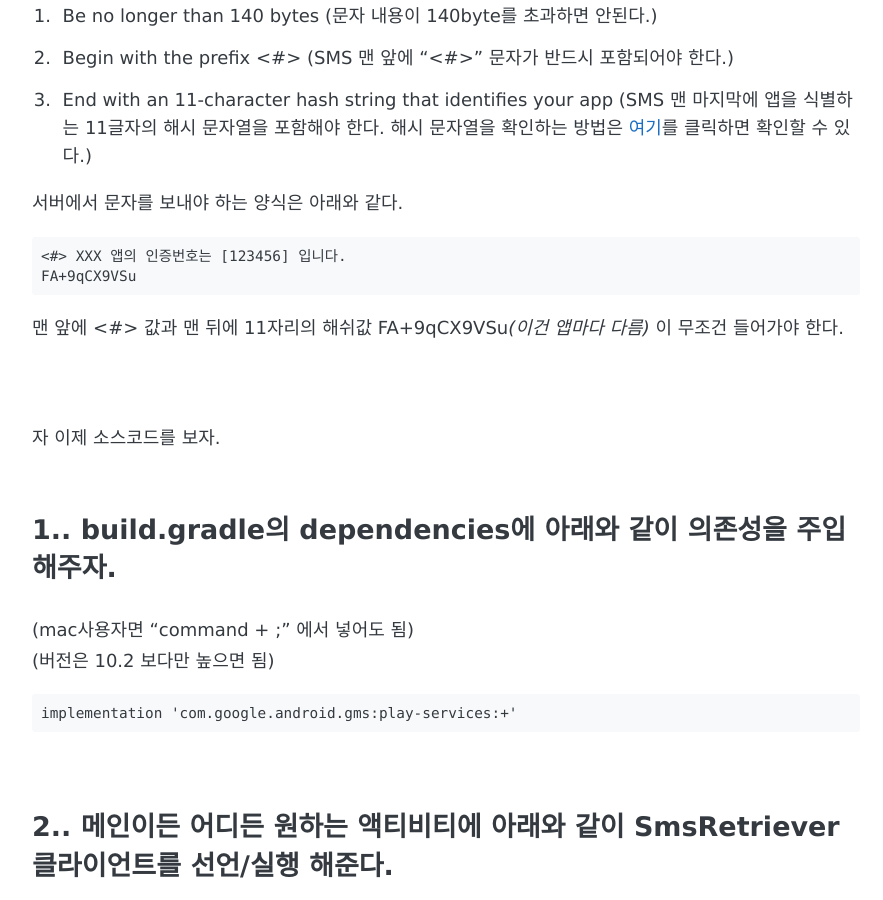
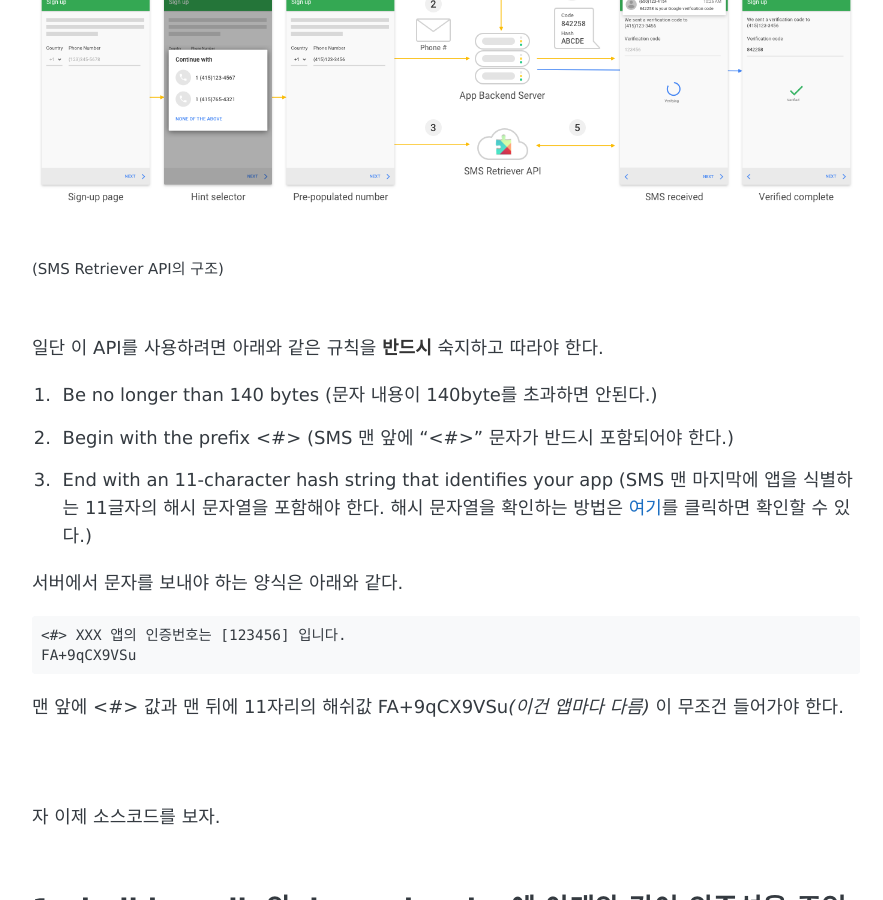
Before and after one commit to CaptainWonJong/CaptainWonJong.github.io, a Jekyll site: the page built from _posts/2018-09-10-SMS Retriever API.md, in a window 1280 px wide and 900 px high, scrolled down 778 px. Shown: the whole window, without its empty margins (194-1077 px from the left). Built offline with Jekyll 4.4.1, drawn with Linux system fonts in a browser that asks for light colours; some web fonts are replaced; comment, search, counter and statistics services are not loaded.

Commit message:
modify SMS Retriever API

```diff
--- a/_posts/2018-09-10-SMS Retrieve API.md
+++ b/_posts/2018-09-10-SMS Retriever API.md
@@ -18,7 +18,11 @@ SMS/다이얼러 기본 앱, 어시스턴스 앱, 백업 앱, 계정 관리, 고
 
 그리하여 SMS 권한을 사용하지 않고 OTP 자동입력을 할 수 있도록 [SMS Retriever API](https://developers.google.com/identity/sms-retriever/), [SMS_Manager API](https://developer.android.com/reference/android/telephony/SmsManager), [SMS Intent](https://developer.android.com/guide/components/intents-common#SearchOnApp) 로 대체하여 사용해야 한다.
 
-오늘은 첫 번째로 **SMS Retriever API**를 사용하여 SMS가 왔을 때 인증번호를 자동으로 입력하는 방법을 알아보자.  <br><br>
+오늘은 첫 번째로 **SMS Retriever API**를 사용하여 SMS가 왔을 때 인증번호를 자동으로 입력하는 방법을 알아보자.
+
+  ![SMS_Retriever_API.png](https://captainwonjong.github.io/images/img_sms_retriever_api_flow.png)
+  <small> (SMS Retriever API의 구조) </small><br><br>
+
 
 일단 이 API를 사용하려면 아래와 같은 규칙을 **반드시** 숙지하고 따라야 한다.
 1. Be no longer than 140 bytes
```
Also changed, not shown: 1 other file.
